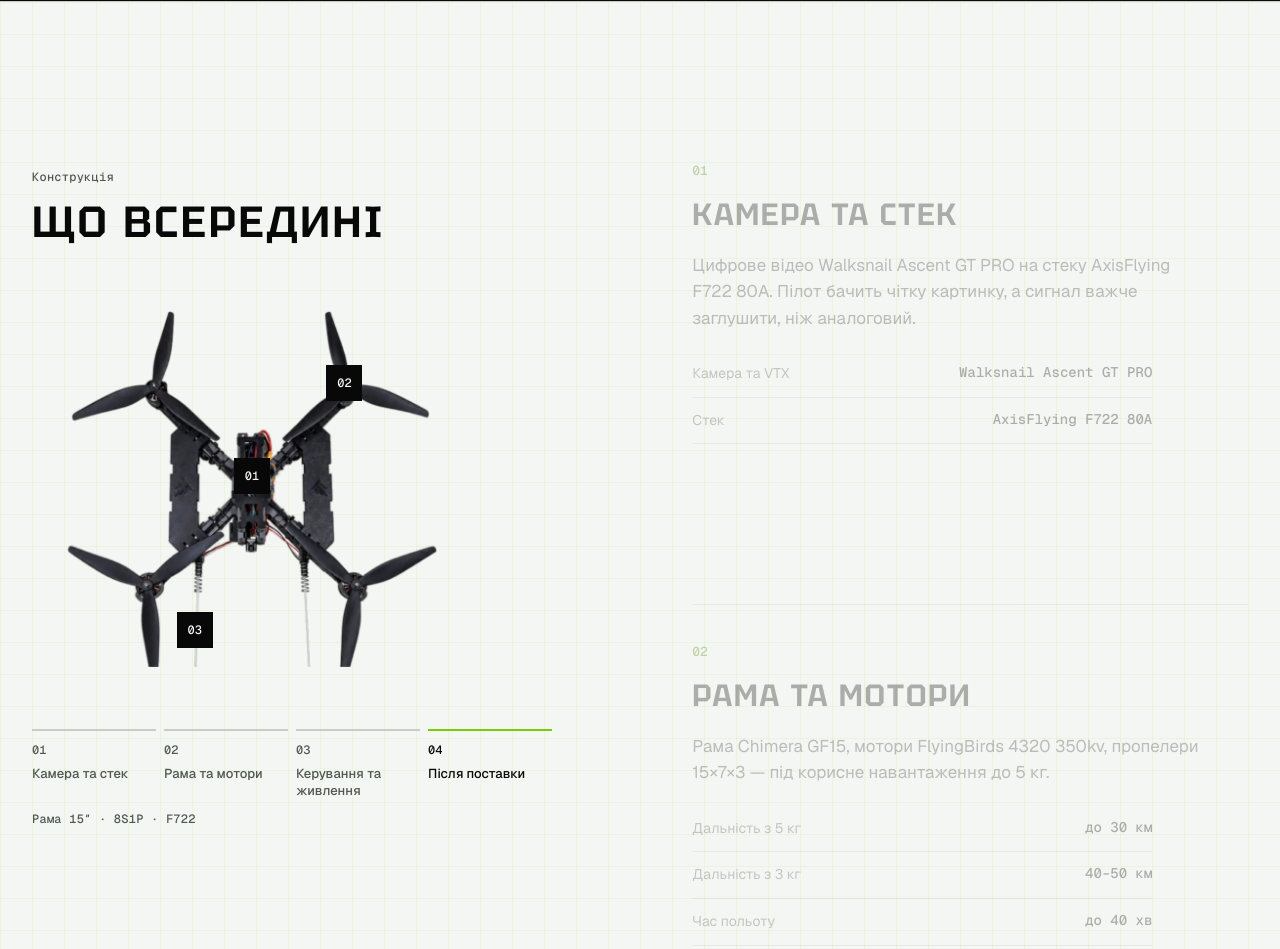
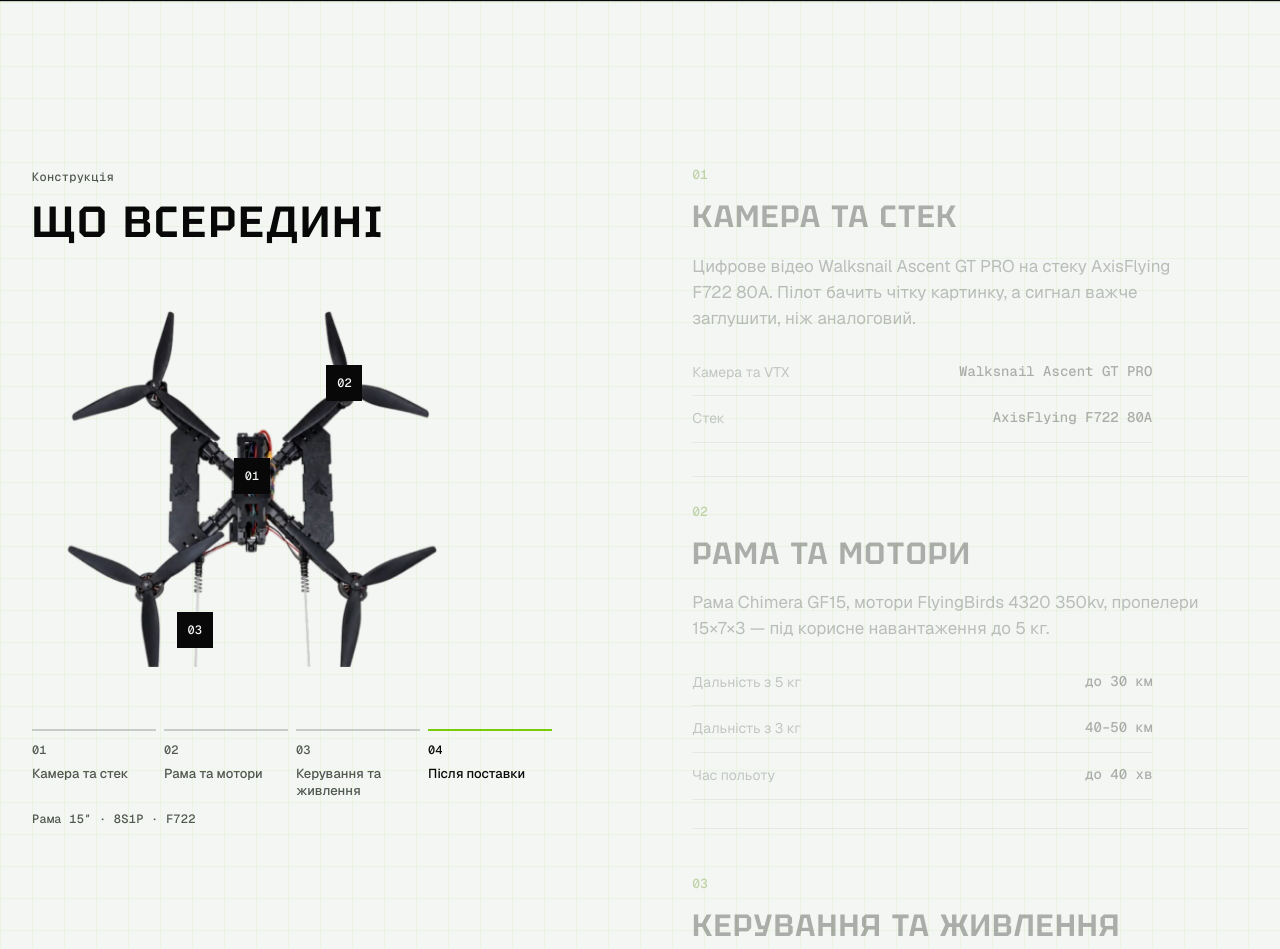
Before and after one commit to shckwrkr/fbt-homepage-prototype, a plain HTML site: page zhnets-15.html in a window 1280 px wide. Shown: the part 1051-2000 px from the top of the page. Drawn offline with nearby package versions, Linux system fonts and the light colour scheme.

Commit message:
«Що всередині»: компактніші кроки, менше прокрутки
- крок 56vh -> 40vh, менші відступи, текст по центру блоку
- на мобільному висота знову за вмістом

Co-Authored-By: Claude Opus 5.5 <noreply@anthropic.com>

```diff
--- a/zhnets-15.html
+++ b/zhnets-15.html
@@ -201,7 +201,7 @@ svg.lucide{width:18px;height:18px;stroke-width:1.5;flex:none}
 .pin-meta{display:flex;justify-content:space-between;align-items:baseline;gap:24px;max-width:520px;padding-top:16px;border-top:1px solid var(--border-strong)}
 .pin-meta .price{font:500 28px/1 var(--font-mono);font-variant-numeric:tabular-nums;white-space:nowrap}
 .pin-right{display:flex;flex-direction:column}
-.step{min-height:68vh;padding:40px 0;border-top:1px solid var(--border-subtle);display:flex;flex-direction:column;gap:20px;opacity:.3;transition:opacity var(--dur-slow) var(--ease)}
+.step{min-height:68vh;padding:28px 0;border-top:1px solid var(--border-subtle);display:flex;flex-direction:column;justify-content:center;gap:18px;opacity:.3;transition:opacity var(--dur-slow) var(--ease)}
 .step:first-child{border-top:0;padding-top:8px}
 .step.active{opacity:1}
 .step-n{font:500 13px/1 var(--font-mono);color:var(--phosphor)}
@@ -465,7 +465,7 @@ svg.lucide{width:18px;height:18px;stroke-width:1.5;flex:none}
 .pin-rail button:hover{color:var(--text-primary)}
 .pin-rail button:focus-visible{outline:2px solid var(--green-600);outline-offset:4px}
 .pin-rail button[aria-current="step"]{color:var(--text-primary);border-top-color:var(--green-500)}
-.step{min-height:56vh}
+@media (min-width:861px){.step{min-height:40vh}}
 @media (max-width:860px){.pin-rail{display:none}.drawing-zoom{transform:none!important}.callout.dim{opacity:1}}
 @media (prefers-reduced-motion:reduce){.callout.on::after{animation:none;opacity:.9}.drawing-zoom{transition:none}}
 </style>
```
Also changed, not shown: zhnets-10.html (+2 -2 lines), zhnets-21-relay.html (+2 -2 lines), zhnets-21-sk.html (+2 -2 lines), zhnets-recon.html (+2 -2 lines).
